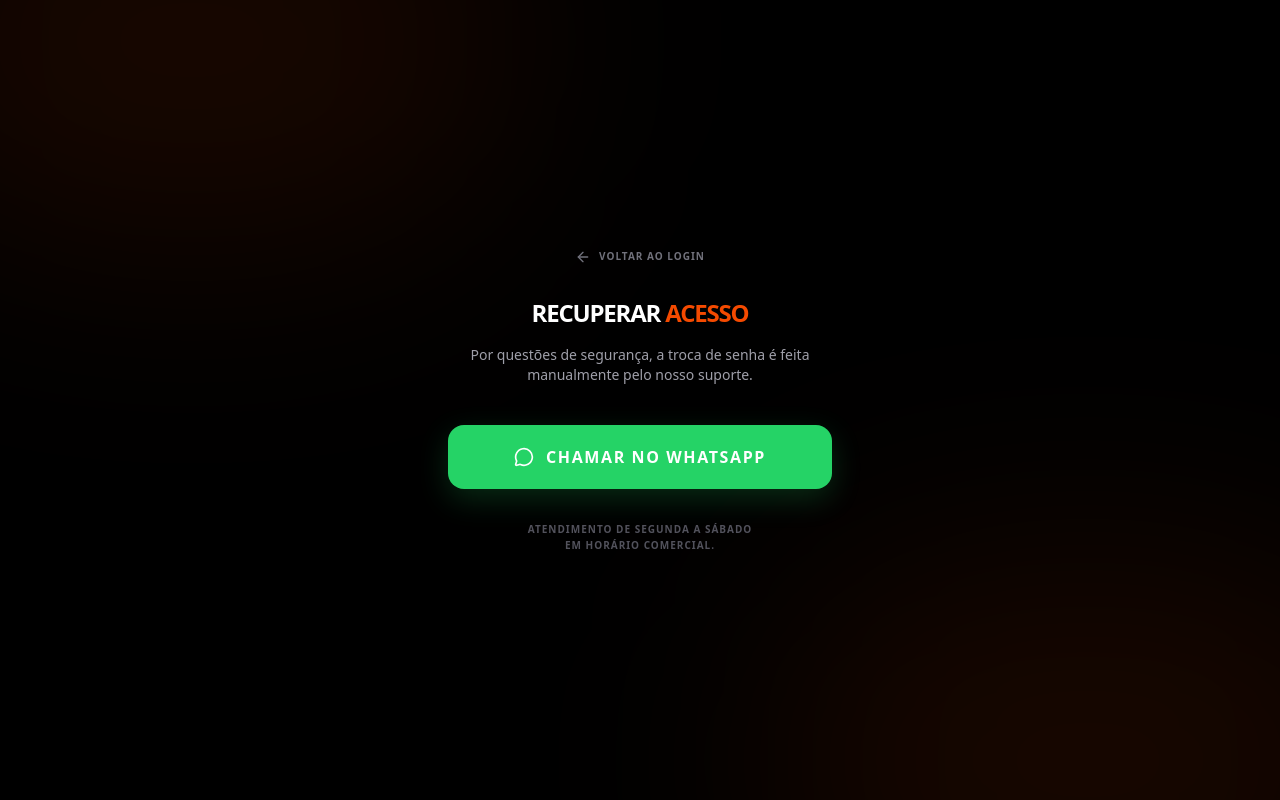
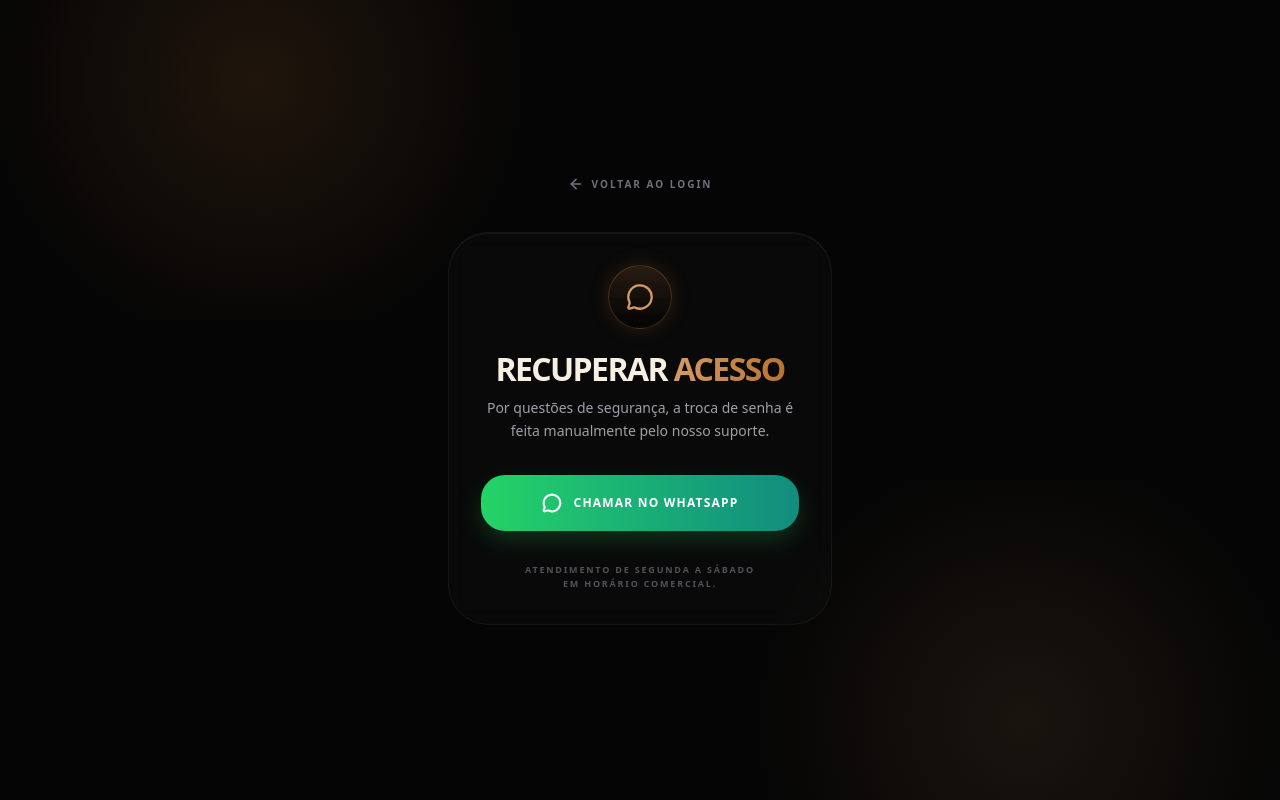
Before and after one commit to JoaozinDaprogramacao/barbercenter, a Next.js app: page /forgot-password in a window 1280 px wide. Built offline with nearby package versions, Linux system fonts and the light colour scheme.

Commit message:
feat: rebrading esqueci senha

```diff
--- a/src/app/forgot-password/page.tsx
+++ b/src/app/forgot-password/page.tsx
@@ -10,27 +10,38 @@ export default function ForgotPasswordPage() {
     const whatsappUrl = `https://wa.me/${whatsappNumber}?text=${message}`;
 
     return (
-        <main className="min-h-screen w-full flex flex-col items-center justify-center bg-black px-6 relative overflow-hidden">
+        <main className="min-h-screen w-full flex flex-col items-center justify-center bg-[#050505] px-6 relative overflow-hidden font-sans">
+
+            {/* Efeitos de Fundo Premium (Glows em tons de Cobre/Dourado) */}
             <div className="absolute inset-0 pointer-events-none">
-                <div className="absolute -top-[20%] -left-[10%] w-[50%] h-[50%] bg-orange-600/10 blur-[120px] rounded-full" />
-                <div className="absolute -bottom-[20%] -right-[10%] w-[50%] h-[50%] bg-orange-600/10 blur-[120px] rounded-full" />
+                <div className="absolute -top-[20%] -left-[10%] w-[60%] h-[60%] bg-[radial-gradient(circle,rgba(184,115,51,0.15),transparent_60%)]" />
+                <div className="absolute -bottom-[20%] -right-[10%] w-[60%] h-[60%] bg-[radial-gradient(circle,rgba(212,154,98,0.10),transparent_60%)]" />
             </div>
 
             <motion.div
                 initial={{ opacity: 0, y: 20 }}
                 animate={{ opacity: 1, y: 0 }}
-                className="w-full max-w-sm z-10 text-center"
+                transition={{ duration: 0.5, ease: [0.22, 1, 0.36, 1] }}
+                className="w-full max-w-sm z-10 text-center flex flex-col items-center will-change-transform"
             >
-                <Link href="/login" className="inline-flex items-center gap-2 text-zinc-500 hover:text-white transition-colors mb-8">
-                    <ArrowLeft size={16} />
-                    <span className="text-[10px] font-bold uppercase tracking-widest">Voltar ao Login</span>
+                <Link
+                    href="/login"
+                    className="group inline-flex items-center gap-2 text-zinc-500 hover:text-[#D49A62] transition-colors mb-10"
+                >
+                    <ArrowLeft size={16} className="transition-transform group-hover:-translate-x-1" strokeWidth={2.5} />
+                    <span className="text-[10px] font-bold uppercase tracking-[0.2em]">Voltar ao Login</span>
                 </Link>
 
-                <div className="mb-10">
-                    <h1 className="text-2xl font-black text-white uppercase tracking-tighter">
-                        Recuperar <span className="text-orange-600">Acesso</span>
+                <div className="w-full bg-white/[0.02] border border-white/5 backdrop-blur-md p-8 rounded-[2.5rem] shadow-[inset_0_1px_0_rgba(255,255,255,0.05)]">
+                    <div className="mb-8">
+                        <div className="mx-auto flex h-16 w-16 items-center justify-center rounded-full border border-[#B87333]/30 bg-gradient-to-b from-[#B87333]/20 to-[#050505] mb-6 shadow-[0_0_20px_rgba(184,115,51,0.2)]">
+                            <MessageCircle size={28} className="text-[#D49A62]" strokeWidth={2} />
+                        </div>
+
+                        <h1 className="text-[2rem] font-black text-[#F7EFE2] uppercase tracking-tighter leading-none mb-3">
+                            Recuperar <span className="bg-gradient-to-r from-[#D49A62] to-[#B87333] bg-clip-text text-transparent">Acesso</span>
                         </h1>
-                    <p className="text-zinc-400 text-sm mt-4 font-medium">
+                        <p className="text-zinc-400 text-sm font-medium leading-relaxed">
                             Por questões de segurança, a troca de senha é feita manualmente pelo nosso suporte.
                         </p>
                     </div>
@@ -39,15 +50,16 @@ export default function ForgotPasswordPage() {
                         href={whatsappUrl}
                         target="_blank"
                         rel="noopener noreferrer"
-                    className="w-full h-16 bg-[#25D366] hover:bg-[#128C7E] text-white font-black uppercase tracking-widest rounded-2xl shadow-[0_10px_30px_rgba(37,211,102,0.2)] transition-all flex items-center justify-center gap-3"
+                        className="w-full h-14 bg-gradient-to-r from-[#25D366] to-[#128C7E] text-white font-black uppercase tracking-widest text-xs rounded-[1.5rem] shadow-[0_10px_25px_rgba(37,211,102,0.2)] transition-all flex items-center justify-center gap-3 hover:brightness-110 active:scale-95"
                     >
-                    <MessageCircle size={20} />
+                        <MessageCircle size={20} strokeWidth={2.5} />
                         Chamar no WhatsApp
                     </a>
 
-                <p className="mt-8 text-zinc-600 text-[10px] uppercase font-bold tracking-widest leading-relaxed">
+                    <p className="mt-8 text-zinc-600 text-[9px] uppercase font-black tracking-[0.2em] leading-relaxed">
                         Atendimento de Segunda a Sábado <br /> em horário comercial.
                     </p>
+                </div>
             </motion.div>
         </main>
     );
```
Lines whose indentation alone changed are shown as unchanged.
